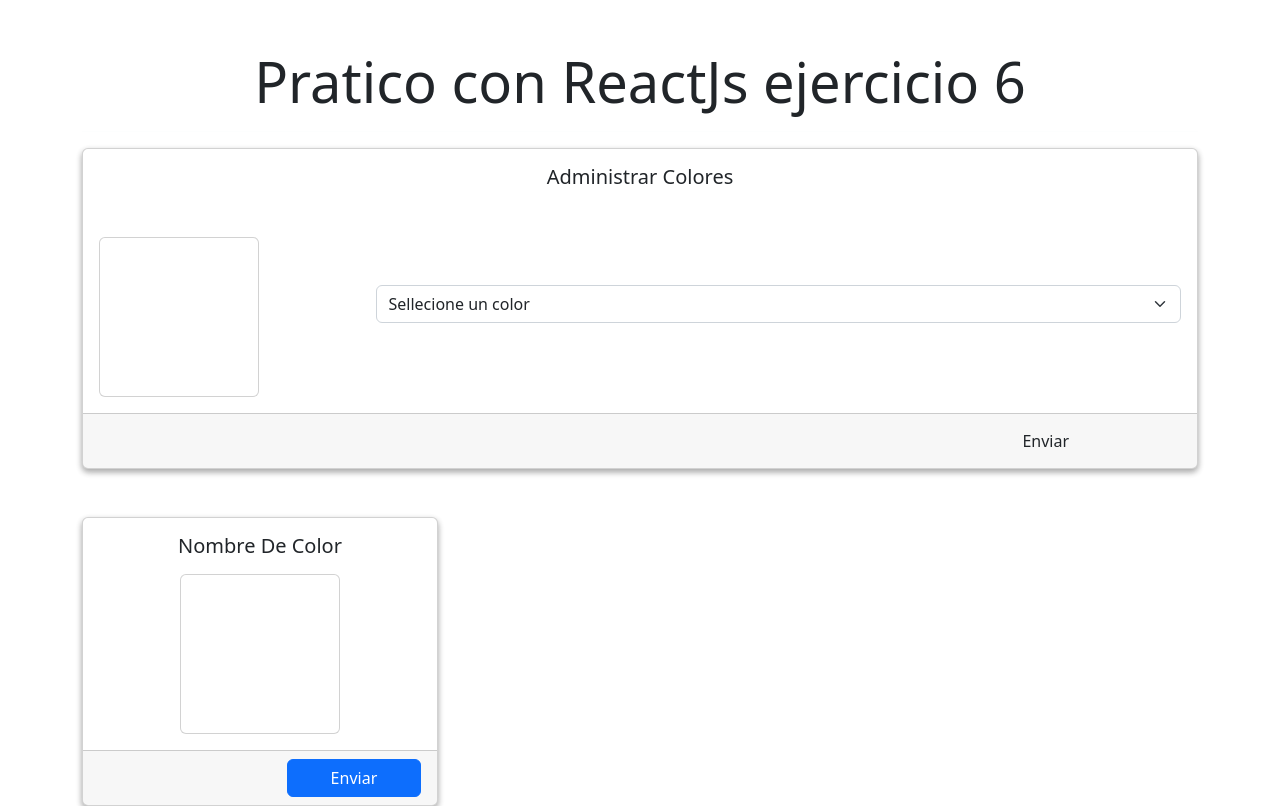
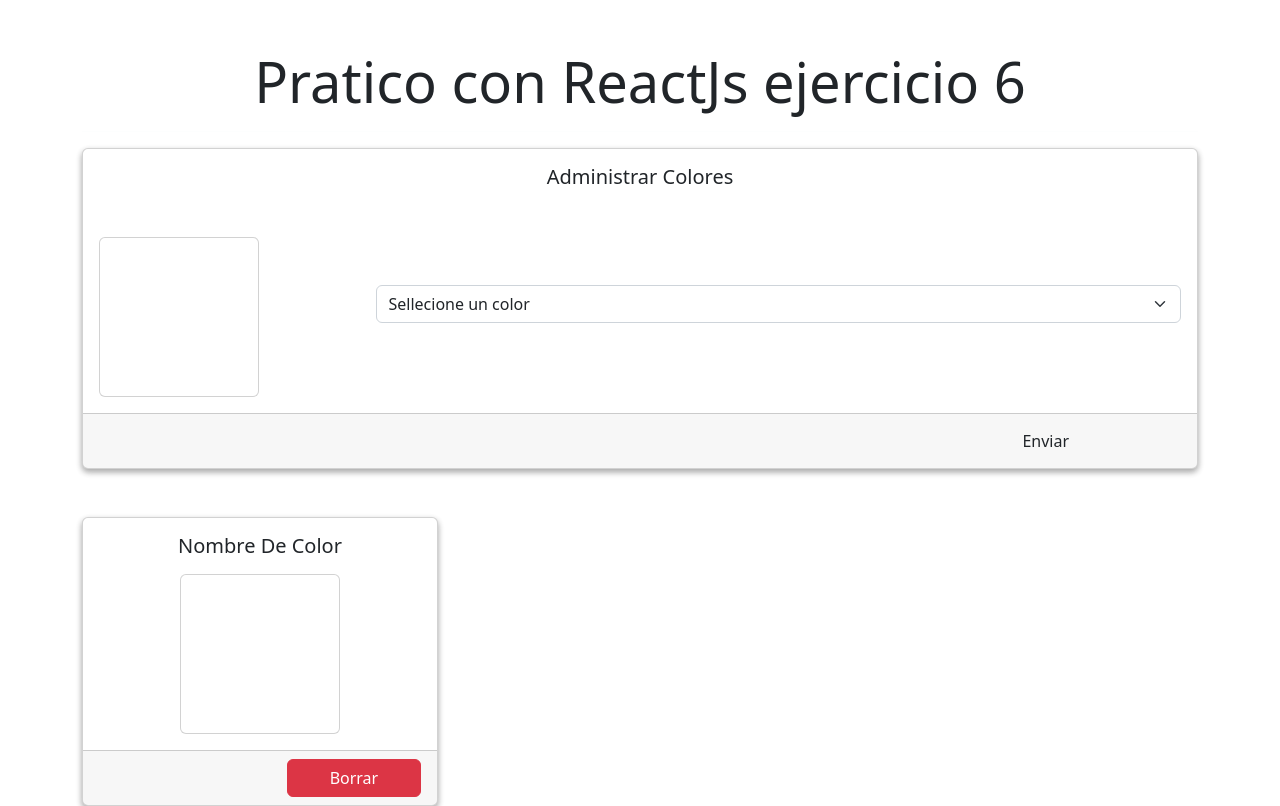
Before and after one commit to Mario-Chavez/lista-de-colores, a React (Vite) app: page / in a window 1280 px wide. Shown: the top 806 px of the page. Built offline with nearby package versions, Linux system fonts and the light colour scheme.

Commit message:
se agrego estylo al boton de borrar de la card

```diff
--- a/src/components/CardColores.jsx
+++ b/src/components/CardColores.jsx
@@ -18,7 +18,7 @@ const CarDeColor = ({colores}) => {
 
             </Card.Body>
             <Card.Footer className="d-flex justify-content-end ">
-                        <Button className="col-5">Enviar</Button>
+                        <Button className="col-5" variant="danger">Borrar</Button>
             </Card.Footer>
         </Card>
 
```
